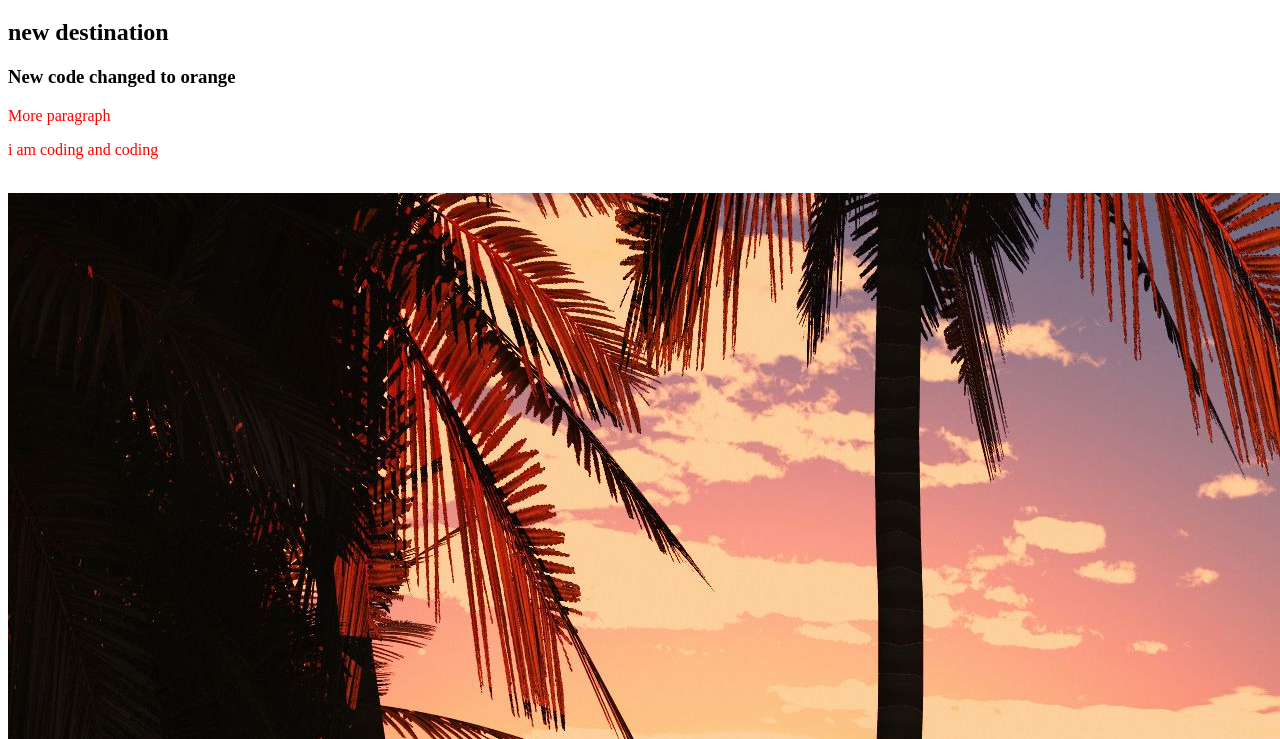
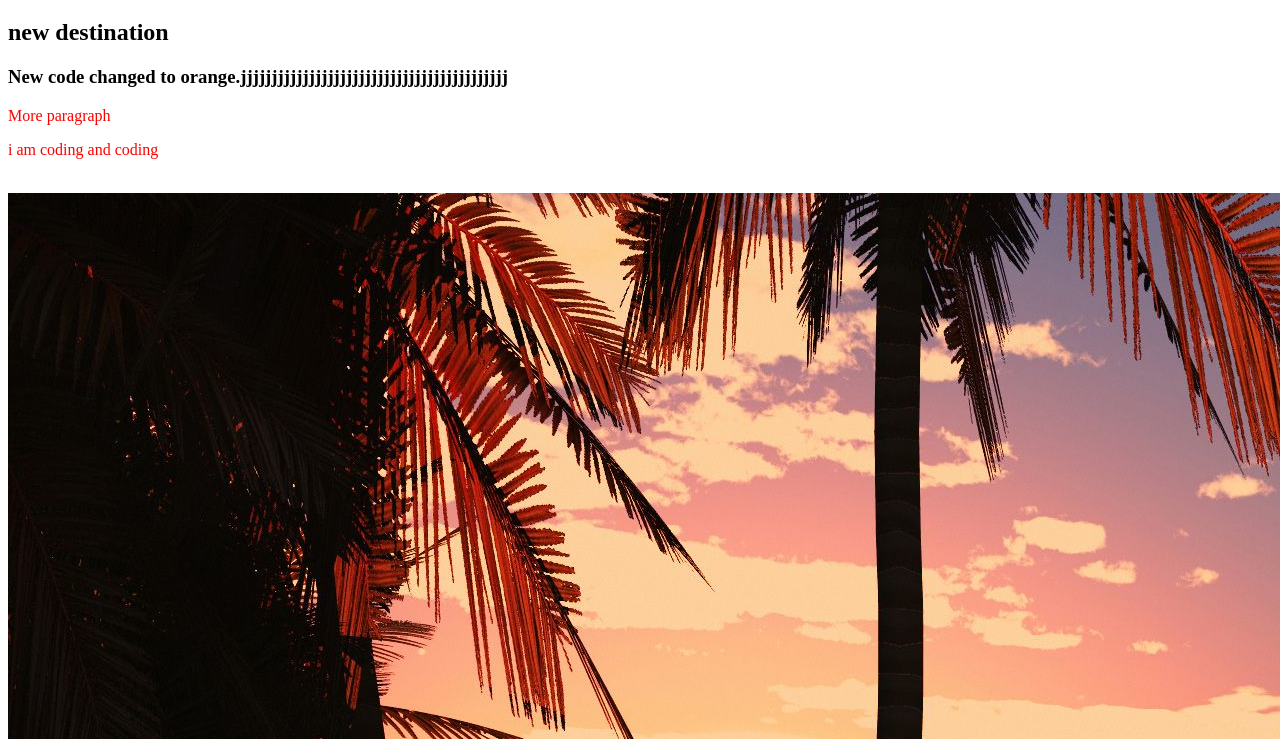
Before and after one commit to tanvirulislam912/-my-first-repo, a plain HTML site: page index.html in a window 1280 px wide. Shown: the part 61-800 px from the top of the page. Drawn offline with Linux system fonts and the light colour scheme.

Commit message:
he is angry

```diff
--- a/index.html
+++ b/index.html
@@ -11,7 +11,7 @@
 
     <h1>my start file is not index.html file</h1>
     <h2>new destination</h2>
-    <h3>New code changed to orange</h3>
+    <h3>New code changed to orange.jjjjjjjjjjjjjjjjjjjjjjjjjjjjjjjjjjjjjjjjjjj</h3>
     <p>More paragraph</p>
     <p>i am coding and coding</p>
     <img src="decap.jpg" alt="">
```
